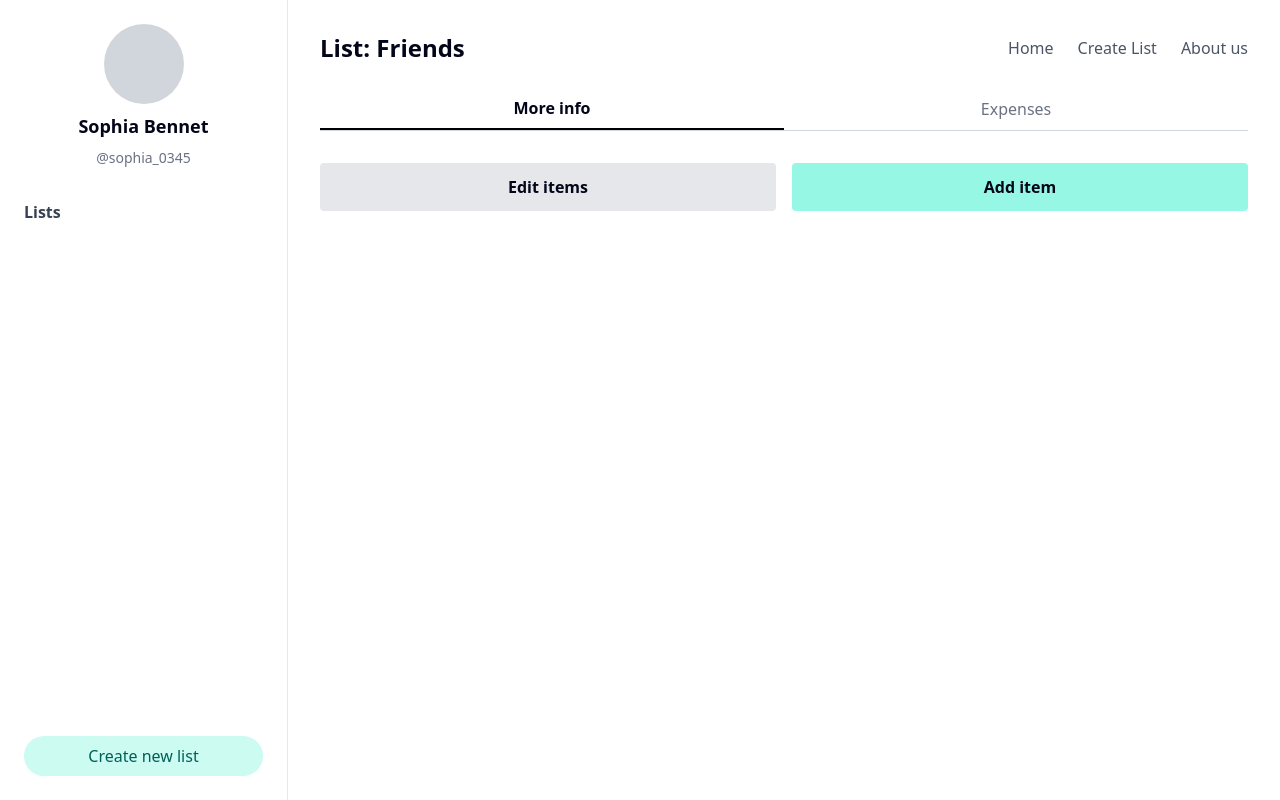
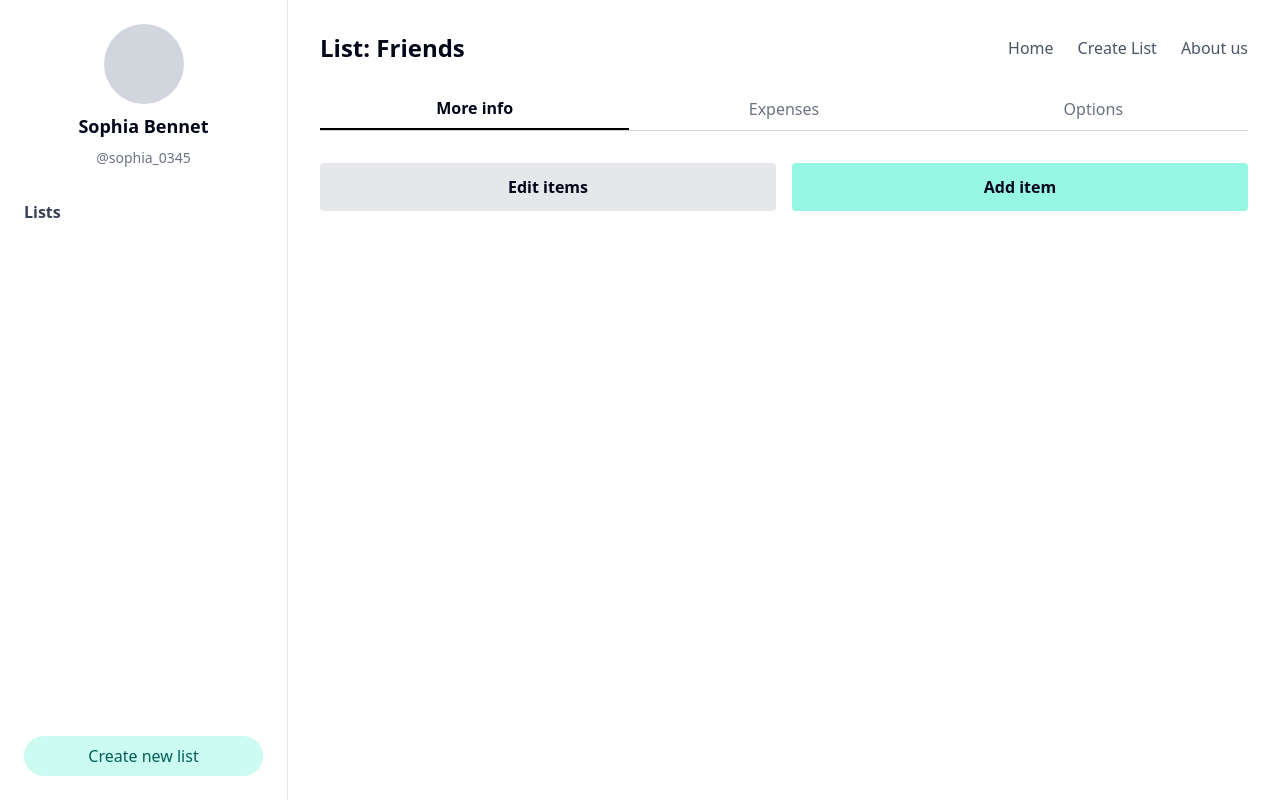
Before and after one commit to S0ffen/Budgeting, a Next.js app: page /demo in a window 1280 px wide. Built offline with nearby package versions, Linux system fonts and the light colour scheme.

Commit message:
added button

```diff
--- a/src/app/components/MainContentDemo.tsx
+++ b/src/app/components/MainContentDemo.tsx
@@ -72,6 +72,9 @@ export default function MainContentDemo({ list }: { list: string }) {
         <button className="w-1/2 text-center py-2 text-gray-500">
           Expenses
         </button>
+        <button className="w-1/2 text-center py-2 text-gray-500">
+          Options
+        </button>
       </div>
 
       <div className="space-y-4 mb-8">
```
